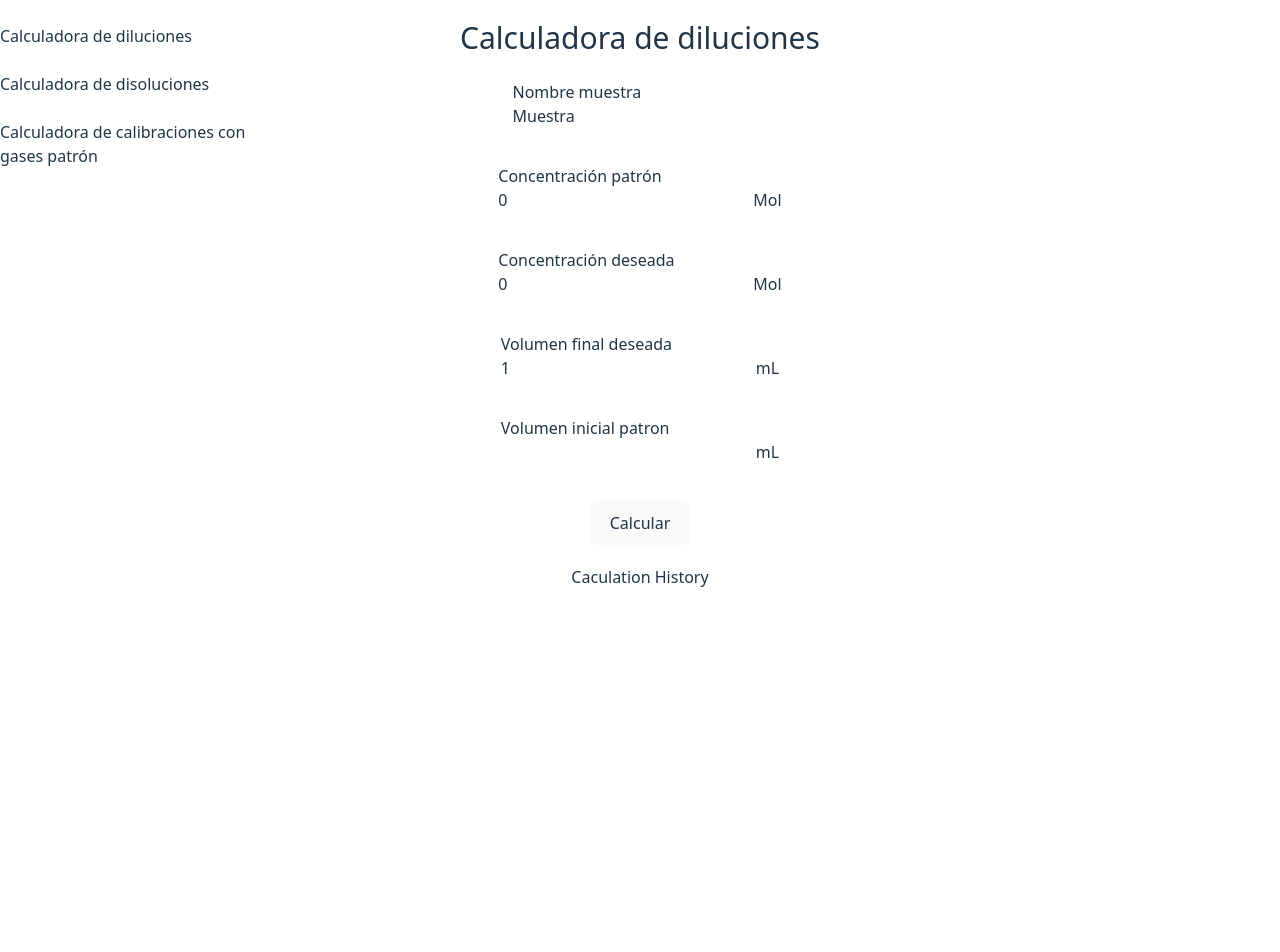
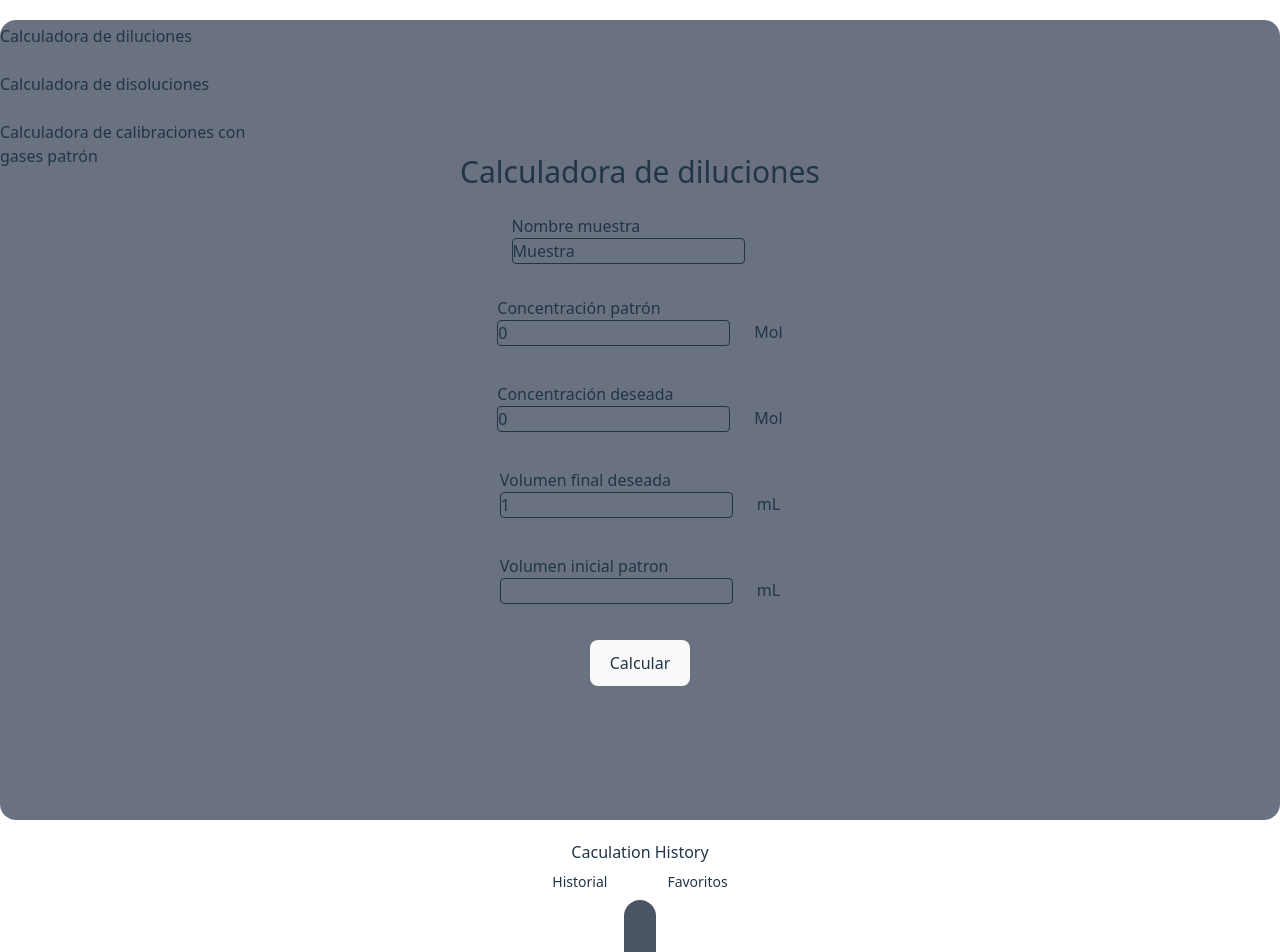
Before and after one commit to DaniielEF/dissolution-calculator, a React (Vite) app: page / in a window 1280 px wide. Shown: the top 952 px of the page. Before the commit the page ends 820 px from the top, so only its background shows below. Built offline with nearby package versions, Linux system fonts and the light colour scheme.

Commit message:
storage of history and favorites, star button and other small corrections

```diff
--- a/package.json
+++ b/package.json
@@ -10,6 +10,10 @@
     "preview": "vite preview"
   },
   "dependencies": {
+    "@fortawesome/fontawesome-svg-core": "^7.1.0",
+    "@fortawesome/free-brands-svg-icons": "^7.1.0",
+    "@fortawesome/free-solid-svg-icons": "^7.1.0",
+    "@fortawesome/react-fontawesome": "^3.1.0",
     "@tailwindcss/vite": "^4.1.6",
     "react": "^19.0.0",
     "react-dom": "^19.0.0",
--- a/src/components/DissolutionCalculator.tsx
+++ b/src/components/DissolutionCalculator.tsx
@@ -1,6 +1,8 @@
 
 import { useEffect, useState } from "react";
 import { useForm } from "../customHooks/useForm";
+import { FontAwesomeIcon } from '@fortawesome/react-fontawesome'
+import { faStar, faTrash } from '@fortawesome/free-solid-svg-icons'
 
 
 
@@ -11,27 +13,30 @@ interface FormData {
   finalConcentration: number;
   finalVolume: number;
   patronVolume?: number;
+  isFavorite?: boolean;
 }
 
-interface FormDataWithId extends FormData{
-  id?:number;
+interface FormDataWithId extends FormData {
+  id?: number;
+
 }
 
 const DissolutionCalculator = () => {
 
-  const { form, handleChange, setField} = useForm<FormData>({
+  const { form, handleChange, setField } = useForm<FormData>({
     measureName: 'Muestra ',
     concentrationPatron: 0,
     finalConcentration: 0,
     finalVolume: 1,
+
   });
 
   const { measureName, concentrationPatron, finalConcentration, finalVolume, patronVolume } = form;
 
   const [latestCalc, setLatestCalc] = useState<FormData>()
 
-  const [history, setHistory] = useState<FormDataWithId[]>(()=>JSON.parse(localStorage.getItem('calculationHistory')||"[]"));
-  const [favorites, setFavorites] = useState<FormDataWithId[]>(()=>JSON.parse(localStorage.getItem('favoriteCalc')||"[]"))
+  const [history, setHistory] = useState<FormDataWithId[]>(() => JSON.parse(localStorage.getItem('calculationHistory') || "[]"));
+  const [favorites, setFavorites] = useState<FormDataWithId[]>(() => JSON.parse(localStorage.getItem('favoriteCalc') || "[]"))
 
   // Funcion para el manejo del calculo de dilucion en el formulario
   const handleCalc = (e: React.FormEvent) => {
@@ -45,7 +50,8 @@ const DissolutionCalculator = () => {
       const lastCalculationRes = {
         ...form,
         patronVolume: parseFloat(calculatedVolumen.toFixed(2)),
-        id: crypto.randomUUID()
+        id: crypto.randomUUID(),
+        isFavorite: false
       };
 
       setField("patronVolume", lastCalculationRes.patronVolume);
@@ -60,40 +66,60 @@ const DissolutionCalculator = () => {
 
   };
 
-    const saveHistory = (data:FormDataWithId)=>{
-    setHistory((prev)=>([...prev, data]))
+  const saveHistory = (data: FormDataWithId) => {
+
+
+    setHistory((prev) => {
+      const newHistory = [...prev, data];
+      localStorage.setItem('calculationHistory', JSON.stringify(newHistory));
+      return newHistory;
+
+    })
   }
 
   useEffect(() => {
+    if (latestCalc && latestCalc != undefined) {
+      saveHistory(latestCalc)
+   }
+  }, [latestCalc]);
 
-    console.log(typeof (latestCalc))
+  const addFavorites = (data: FormDataWithId) => {
+    console.log(data.id)
 
-    if (latestCalc && latestCalc != undefined) {
+    setHistory(prev=>{
+      const updateHistory = prev.map(item=>
+        item.id === data.id? {...item, isFavorite: !item.isFavorite}: item
+      )
+      localStorage.setItem('calculationHistory', JSON.stringify(updateHistory));
+      return updateHistory;
 
-      saveHistory(latestCalc)
+  })
 
-      const updateHistory = [...history, latestCalc]
-      localStorage.setItem('calculationHistory', JSON.stringify(updateHistory));
-      console.log('saved to History: ', latestCalc);
-
+    setFavorites(prev => {
+      const exists = prev.some(item => item.id === data.id);
+      let newFavorites = [];
+      if (!exists) {
+        newFavorites =  [...prev, {...data, isFavorite: true}]
+      }else{
+        newFavorites = prev.filter(item => item.id !== data.id);
       }
 
-  }, [latestCalc]);
+      localStorage.setItem('favoriteCalc', JSON.stringify(newFavorites));
+      return newFavorites;
 
-  const addFavorites=(data:FormDataWithId) =>{
-    console.log(data.id)
-    setFavorites((prev)=>([...prev,data]))
-  }
-  useEffect(() => {
+  })
+};
 
-    localStorage.setItem('favoriteCalc',JSON.stringify(favorites))
-    console.log('favorite saved')
+  // useEffect(() => {
 
-  }, [favorites])
+  //   localStorage.setItem('favoriteCalc', JSON.stringify(favorites))
+  //   console.log('favorite saved')
 
-const deleteHistoryElement = (element:FormDataWithId) => {
-  // Aquí iría la lógica para eliminar un elemento del historial
-  console.log("Eliminar elemento del historial",element.id);
+  // }, [favorites])
+
+  const deleteHistoryElement = (element: FormDataWithId) => {
+    // Aquí se encuentra la lógica para eliminar un elemento del historial
+    console.log("Eliminar elemento del historial", element.id);
 
     const updateHistory = history.filter(i => i.id !== element.id);
     setHistory(updateHistory);
@@ -106,21 +132,23 @@ const deleteHistoryElement = (element:FormDataWithId) => {
   return (
     <div className="container mt-5 ">
 
-      <form autoComplete="off" className="flex items-center justify-center flex-col">
+      <form autoComplete="off" className="flex items-center justify-center flex-col  min-h-screen p-6 rounded-2xl g-6 bg-gray-500">
 
    <div className="text-3xl">
           Calculadora de diluciones
         </div><br />
 
-        <div className="mb-3">
+        <div className="mb-2">
           <label className="formLabel">Nombre muestra</label><br />
-          <div className="mb-6 inline-flex gap-6">
+          <div className="inline-flex gap-6">
+            <div className="mb-6 inline-flex border rounded-sm " >
               <input type="text"
                 name="measureName"
                 className="form-control"
                 value={measureName}
                 onChange={handleChange}
               />
+            </div>
             <div>
 
             </div>
@@ -129,7 +157,8 @@ const deleteHistoryElement = (element:FormDataWithId) => {
 
       <div className="mb-3">
           <label>Concentración patrón</label><br />
-          <div className="mb-6 inline-flex gap-6">
+          <div className="inline-flex gap-6">
+            <div className="mb-6  gap-6 border rounded-sm ">
               <input type="number"
                 min={"0"}
                 maxLength={3}
@@ -137,6 +166,8 @@ const deleteHistoryElement = (element:FormDataWithId) => {
                 value={concentrationPatron}
                 onChange={handleChange}
               />
+
+            </div>
             <div>
               Mol
             </div>
@@ -145,13 +176,16 @@ const deleteHistoryElement = (element:FormDataWithId) => {
 
         <div className="mb-3">
           <label>Concentración deseada</label><br />
-          <div className="mb-6 inline-flex gap-6">
+          <div className="inline-flex gap-6">
+            <div className="mb-6 inline-flex gap-6 border rounded-sm">
               <input type="number"
                 min={"0"}
                 name="finalConcentration"
                 value={finalConcentration}
                 onChange={handleChange}
               />
+
+            </div>
             <div>
               Mol
             </div>
@@ -159,12 +193,14 @@ const deleteHistoryElement = (element:FormDataWithId) => {
         </div>
         <div className="mb-3">
           <label>Volumen final deseada</label><br />
-          <div className="mb-6 inline-flex gap-6">
+          <div className="inline-flex gap-6">
+            <div className="mb-6 inline-flex gap-6 border rounded-sm">
               <input type="number"
                 name="finalVolume"
                 value={finalVolume}
                 onChange={handleChange}
               />
+            </div>
             <div>
               mL
             </div>
@@ -172,12 +208,15 @@ const deleteHistoryElement = (element:FormDataWithId) => {
         </div>
         <div className="mb-3">
           <label>Volumen inicial patron</label><br />
-          <div className="mb-6 inline-flex gap-6">
+          <div className="inline-flex gap-6">
+            <div className="mb-6 inline-flex gap-6 border rounded-sm ">
               <input type="number"
                 name="patronVolume"
                 value={patronVolume ?? ""}
                 disabled
               />
+
+            </div>
             <div>
               mL
             </div>
@@ -203,7 +242,7 @@ const deleteHistoryElement = (element:FormDataWithId) => {
                 Volumen final de la dilución: {favorite.finalVolume} mL<br />
                 Volumen requerido del patrón: {favorite.patronVolume} mL<br />
                 <div className="space-x-4">
-                  <button id="deleteH">⭐</button>
+                  <button id="deleteH"><FontAwesomeIcon icon={faStar} style={{color: "#FFD43B",}} /></button>
                 </div>
               </div>
             ))
@@ -213,10 +252,16 @@ const deleteHistoryElement = (element:FormDataWithId) => {
 */}
       <div className=" container mt-5 gap-2 flex items-center justify-center flex-col">
         <h2>Caculation History</h2>
-        <div className=" flex-col justify-center">
+        <label className="inline-flex items-center cursor-pointer">
+          <span className="select-none text-sm font-medium text-heading">Historial</span>
+          <input type="checkbox" value="" className="sr-only peer"></input>
+          <div className="relative mx-3 w-9 h-5 bg-neutral-quaternary peer-focus:outline-none peer-focus:ring-4 peer-focus:ring-brand-soft dark:peer-focus:ring-brand-soft rounded-full peer peer-checked:after:translate-x-full rtl:peer-checked:after:-translate-x-full peer-checked:after:border-buffer after:content-[''] after:absolute after:top-[2px] after:start-[2px] after:bg-white after:rounded-full after:h-4 after:w-4 after:transition-all peer-checked:bg-brand"></div>
+          <span className="select-none text-sm font-medium text-heading">Favoritos</span>
+        </label>
+        <div className=" flex flex-col items-center justify-center min-h-screen bg-gray-600 p-4 rounded-2xl">
           {
             history.map((history, index) => (
-              <div key={index}  className="border-2 gap-6 inline-flex flex-col p-6 m-4 rounded-2xl">
+              <div key={index} className="border-2 gap-6 inline-flex flex-col p-6 m-4 rounded-2xl">
 
                 {history.measureName}:<br />
                 Concentración inicial del patrón: {history.concentrationPatron} Mol<br />
@@ -225,11 +270,11 @@ const deleteHistoryElement = (element:FormDataWithId) => {
                 Volumen requerido del patrón: {history.patronVolume} mL<br />
                 <div className="space-x-4">
                   <button id="favorite"
-                  onClick={()=>addFavorites(history)}
-                  >★</button>
+                    onClick={() => addFavorites(history)}
+                  >{history.isFavorite? <FontAwesomeIcon icon={faStar} style={{color: "#FFD43B",}} /> :<FontAwesomeIcon icon={faStar} />}</button>
                   <button id="deleteH"
-                  onClick={()=>deleteHistoryElement(history)}
-                  >🗑️</button>
+                    onClick={() => deleteHistoryElement(history)}
+                  ><FontAwesomeIcon icon={faTrash} /></button>
                 </div>
               </div>
             ))
```
Also changed, not shown: 1 other file (tests, documents, lock files or other folders). Lines whose indentation alone changed are shown as unchanged.
